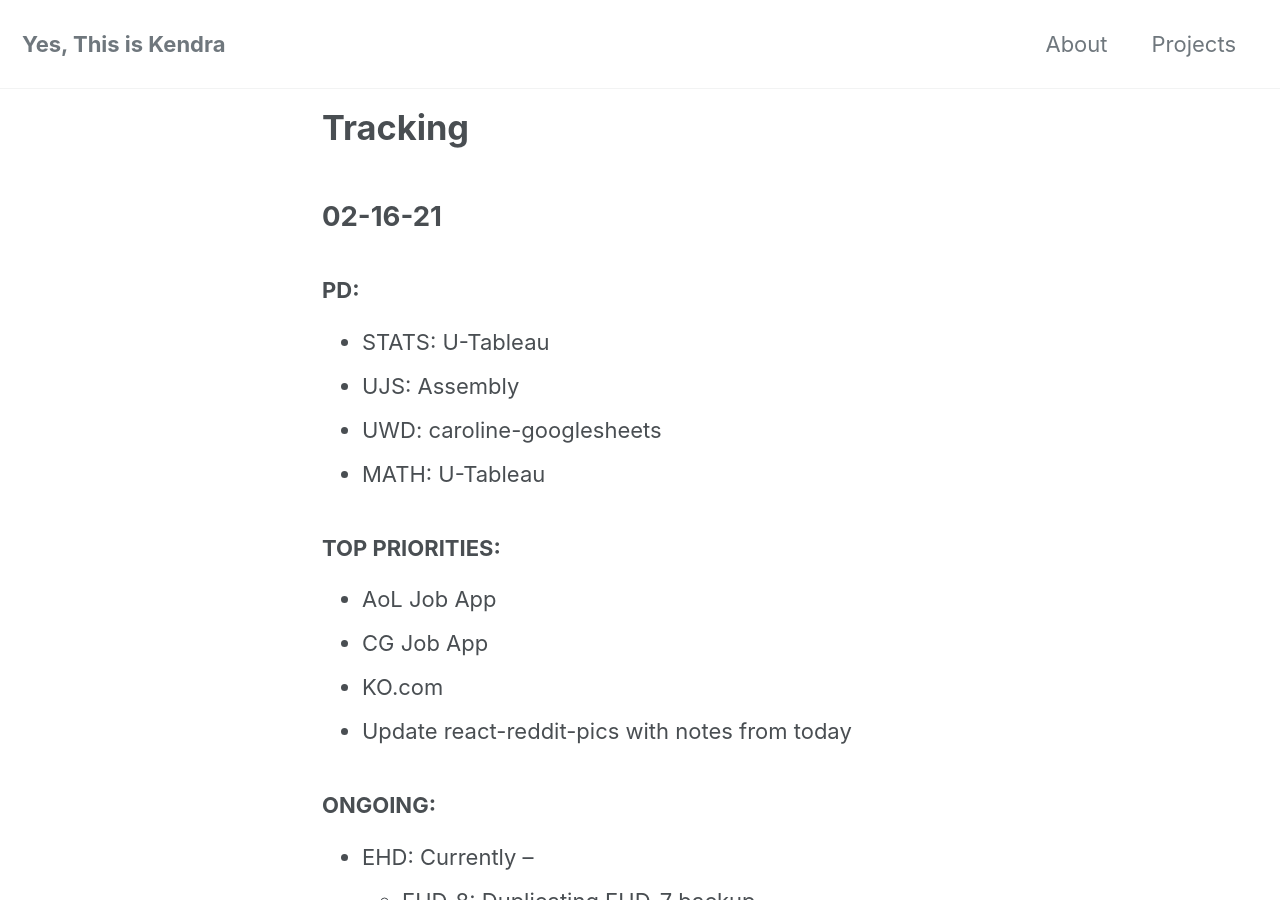
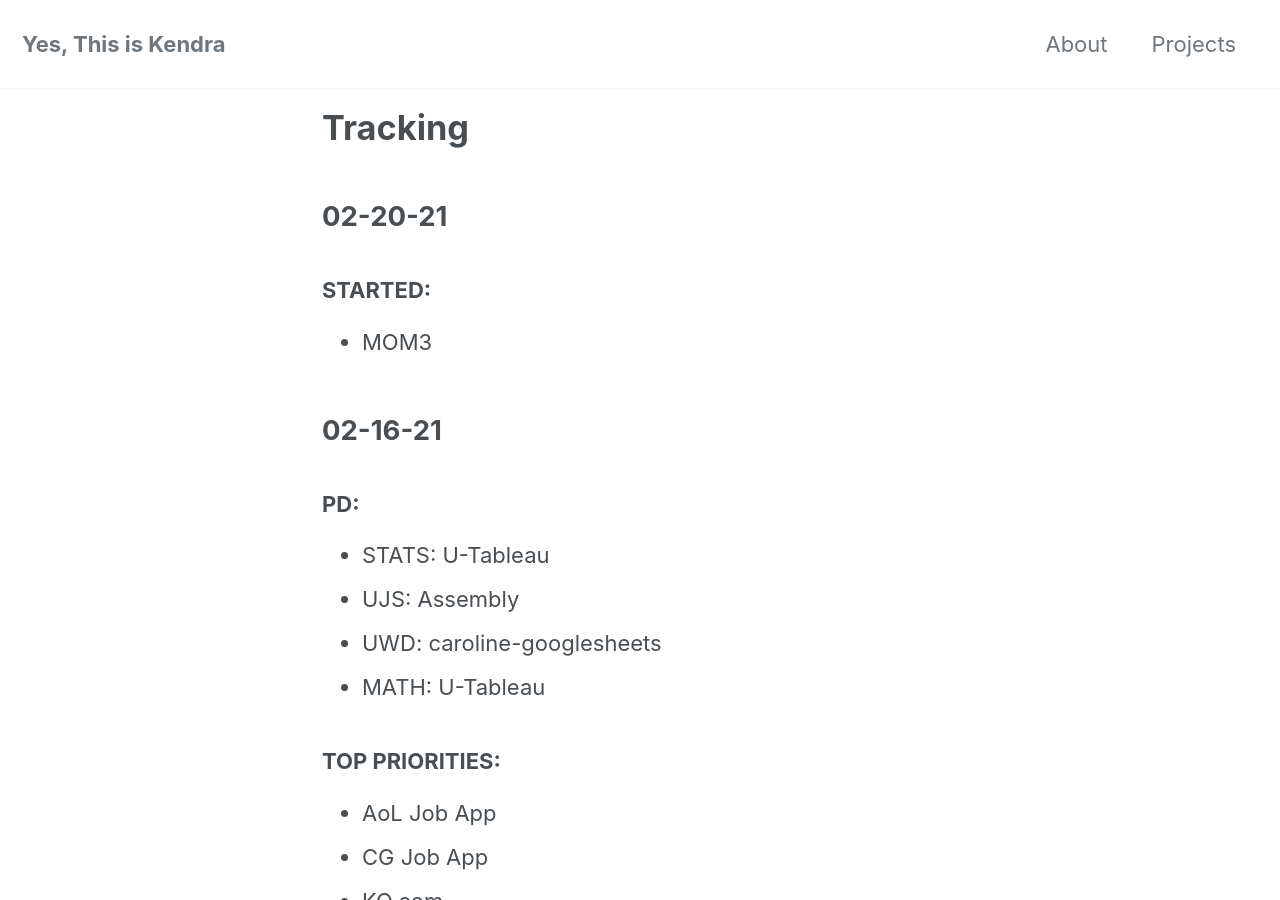
Before and after one commit to yesthisiskendra/yesthisiskendra.github.io, a Jekyll site: the page built from _pages/tracking.md, in a window 1280 px wide and 900 px high. Built offline with Jekyll 4.4.1, drawn with Linux system fonts in a browser that asks for light colours; cached includes are drawn as plain includes; nearby versions of some CDN libraries.

Commit message:
Update tracking

```diff
--- a/_pages/tracking.md
+++ b/_pages/tracking.md
@@ -3,6 +3,12 @@ layout: home
 title: 'Tracking'
 permalink: /tracking/
 ---
+
+## 02-20-21
+
+### STARTED:
+
+- MOM3
 
 ## 02-16-21
 
```
